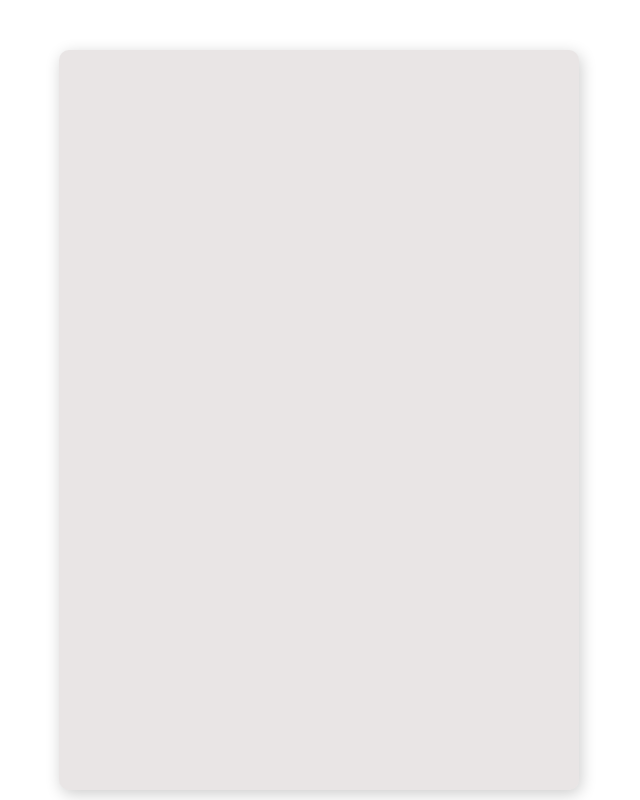
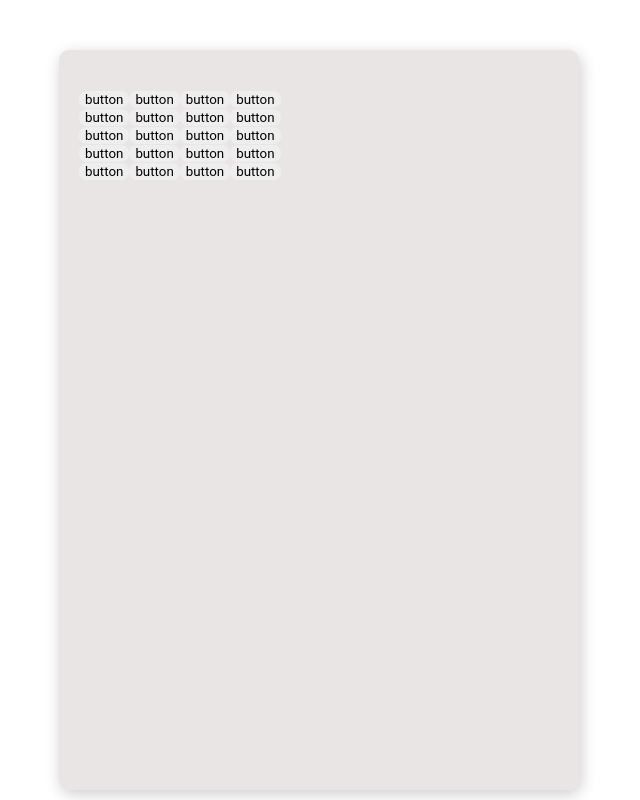
Before and after one commit to jetsonren12/vanilla-calculator, a plain HTML site: page index.html in a window 1280 px wide. Shown: the whole page, without its empty margins (321-961 px from the left). Drawn offline with Linux system fonts and the light colour scheme.

Commit message:
Added html structure for button container and display container. Created function to create calc display.

```diff
--- a/calculator.js
+++ b/calculator.js
@@ -1,3 +1,22 @@
+let mainContainer = document.querySelector('.main-container')
+let display = document.querySelector('#display')
+
+
+function createCalc(){
+    for(let x = 5; x > 0; x--){
+        let btnContainer = document.createElement('div')
+        mainContainer.append(btnContainer)
+        for(let y = 4; y > 0; y--){
+            let btn = document.createElement('button')
+            btn.innerText = 'button'
+            btn.setAttribute('class','btn')
+            btnContainer.append(btn)
+        }
+    }
+}
+
+createCalc()
+
 const add = (a,b) => a + b
 const subtract = (a,b) => b - a
 const multiply = (a,b) => a * b
@@ -22,9 +41,11 @@ function operate(a,b,operator){
         case '/':
             console.log(divide(a,b))
             break;
-        default:
-            break;
-    }
-}
+            default:
+                break;
+            }
+        }
 
 operate(n1,n2,operand)
+
+display.append(n1)
--- a/index.html
+++ b/index.html
@@ -9,8 +9,10 @@
 </head>
 <body>
     <div id="calc">
-        <div id="display"></div>
-        <div class="btn-container"></div>
+        <div id="display-container"></div>
+        <div class="main-container">
+
+        </div>
     </div>
 </body>
 </html>
--- a/style.css
+++ b/style.css
@@ -1,6 +1,5 @@
 body {
-    margin: 0;
-    padding: 0;
+    margin: auto;
     display: flex;
     justify-content: center;
     padding-top: 50px;
@@ -13,6 +12,15 @@ body {
     box-shadow: 2px 4px 16px rgba(0,0,0,.2);
     height: 700px;
     padding: 20px;
+
     gap: 20px;
     display: flex;
+    flex-direction: column;
 }
+
+.btn {
+    font-family: Roboto, sans-serif;
+    border: none;
+    border-radius: 8px;
+    background: #eee;
+}
```
Lines whose indentation alone changed are shown as unchanged.
